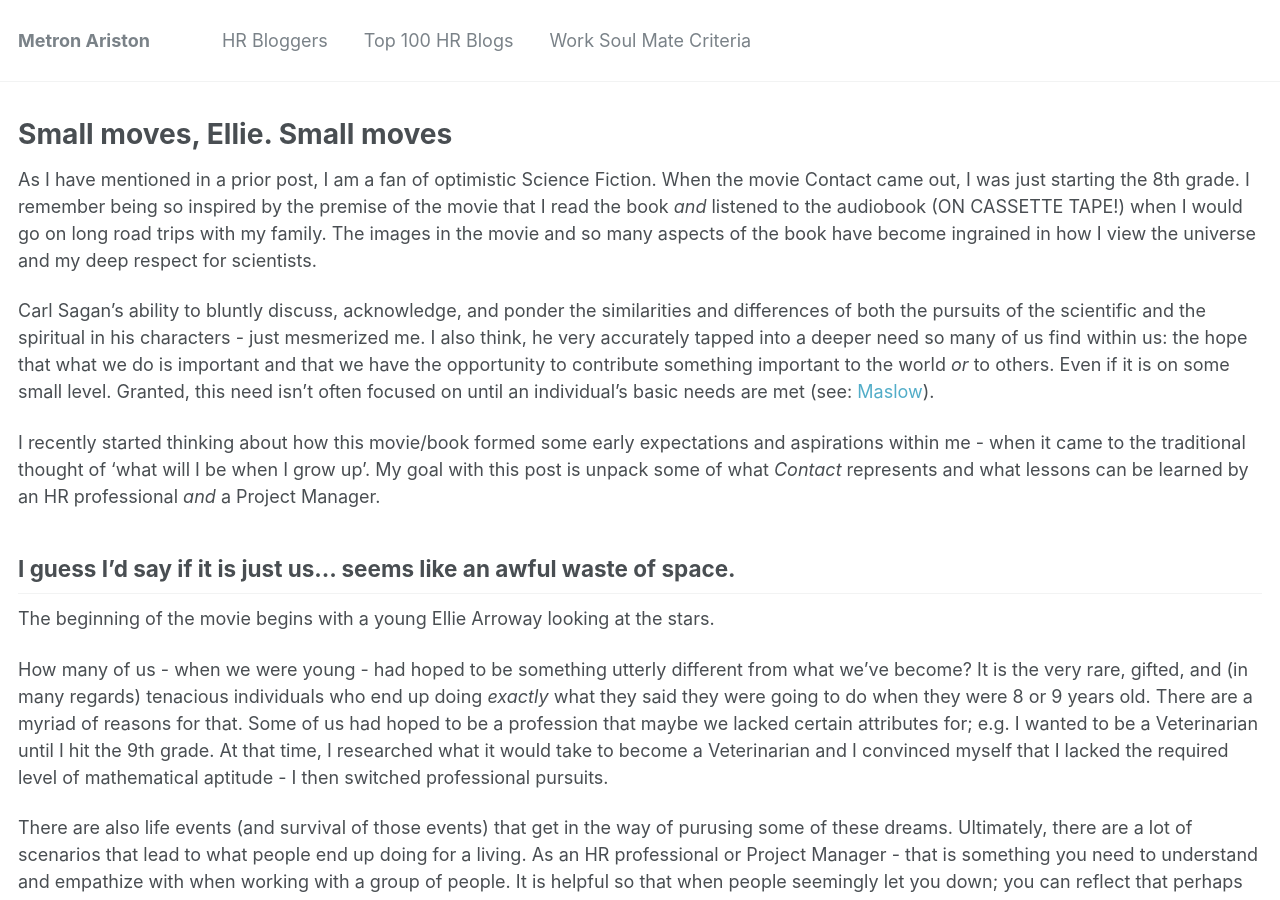
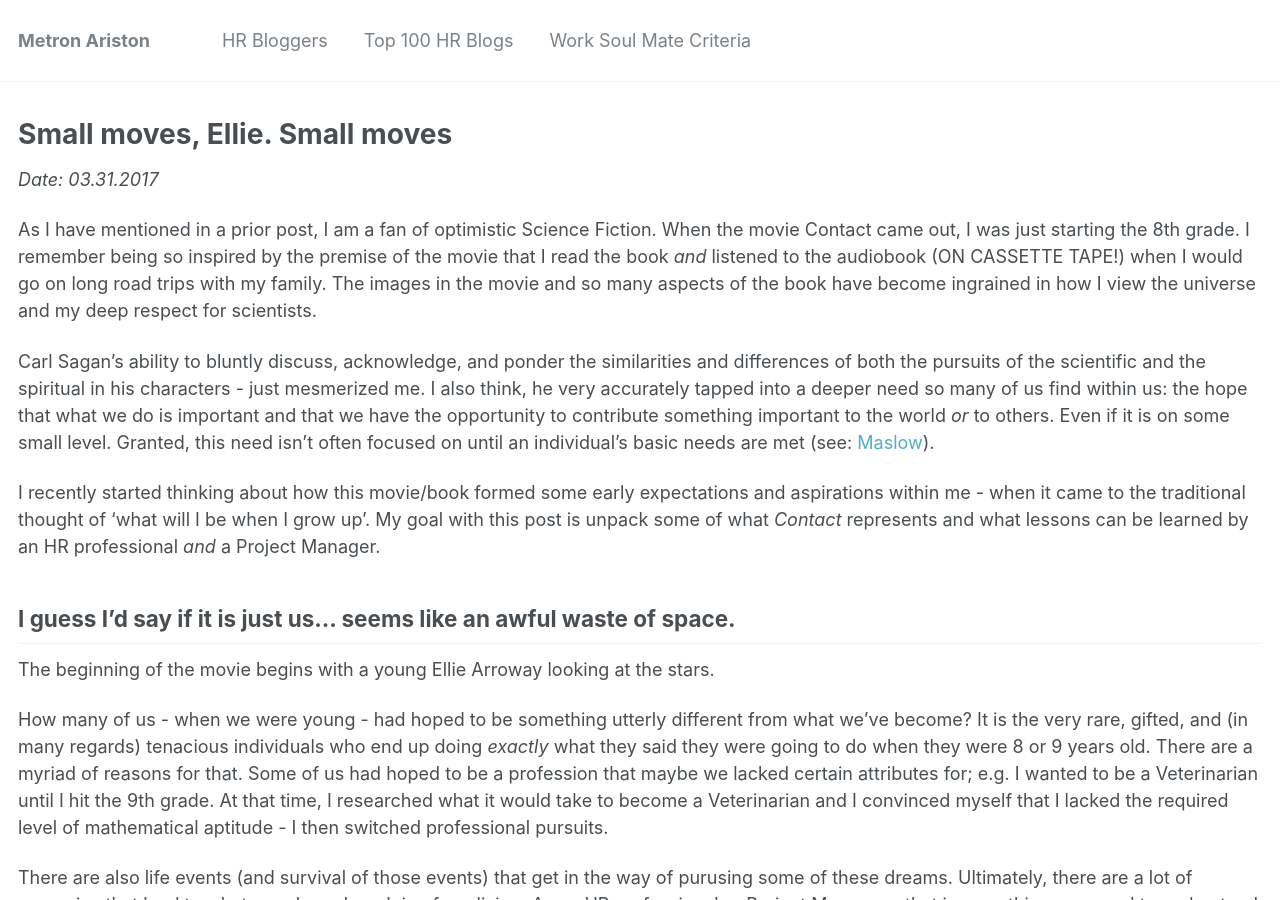
Before and after one commit to firesparks8/firesparks8.github.io, a Jekyll site: the page built from _posts/2017-3-31-The-Contact-Experience.md, in a window 1280 px wide and 900 px high. Built offline with Jekyll 4.4.1, drawn with Linux system fonts in a browser that asks for light colours.

Commit message:
Update 2017-3-31-The-Contact-Experience.md

```diff
--- a/_posts/2017-3-31-The-Contact-Experience.md
+++ b/_posts/2017-3-31-The-Contact-Experience.md
@@ -4,6 +4,9 @@ author_profile: true
 ---
 
 # Small moves, Ellie. Small moves
+
+*Date: 03.31.2017*
+
 As I have mentioned in a prior post, I am a fan of optimistic Science Fiction. When the movie Contact came out, I was just starting the 8th grade. I remember being so inspired by the premise of the movie that I read the book *and* listened to the audiobook (ON CASSETTE TAPE!) when I would go on long road trips with my family. The images in the movie and so many aspects of the book have become ingrained in how I view the universe and my deep respect for scientists.
 
 Carl Sagan's ability to bluntly discuss, acknowledge, and ponder the similarities and differences of both the pursuits of the scientific and the spiritual in his characters - just mesmerized me. I also think, he very accurately tapped into a deeper need so many of us find within us: the hope that what we do is important and that we have the opportunity to contribute something important to the world *or* to others. Even if it is on some small level. Granted, this need isn't often focused on until an individual's basic needs are met (see: <a href="https://en.wikipedia.org/wiki/Maslow%27s_hierarchy_of_needs">Maslow</a>).
```
